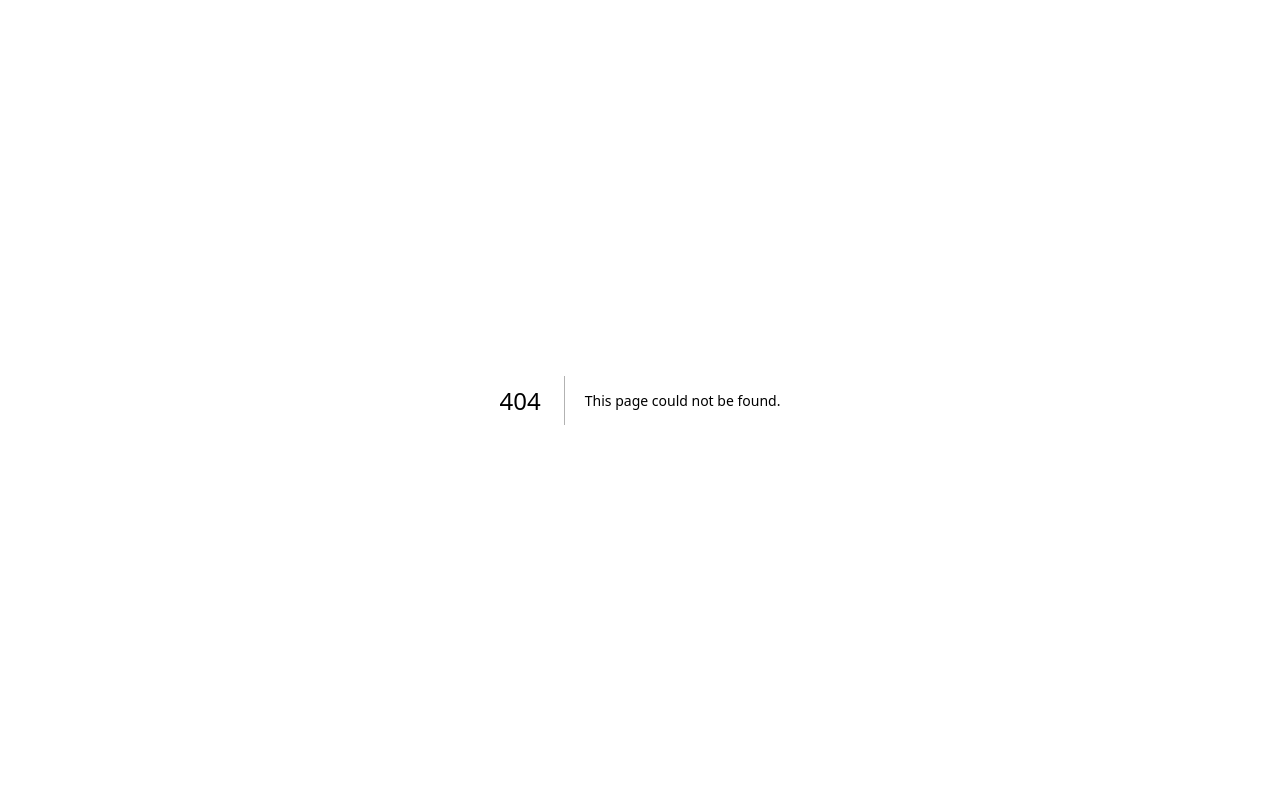
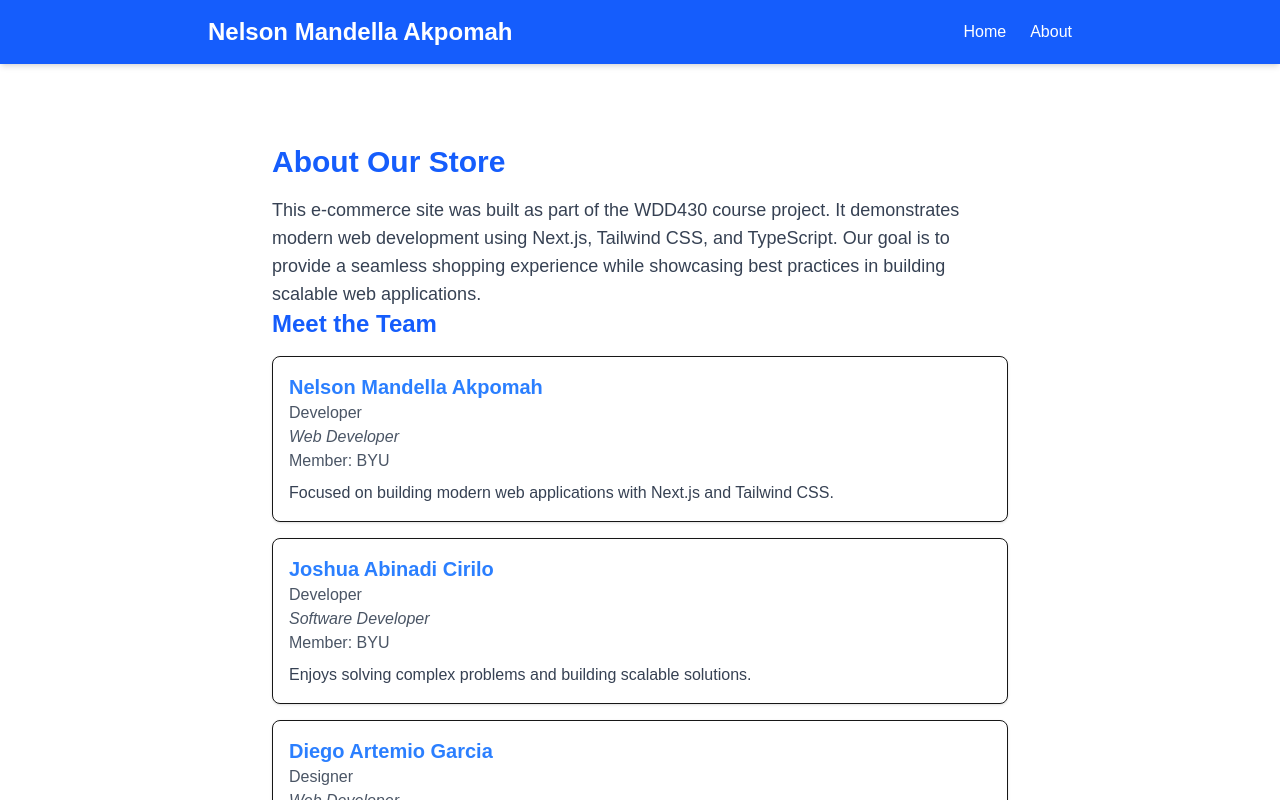
Before and after one commit to mandellasly1/wdd430-portfolio, a Next.js app: page /about in a window 1280 px wide. Before the commit this address had no page. Shown: the top 800 px of the page. Built offline with nearby package versions, Linux system fonts and the light colour scheme.

Commit message:
My First Next.js Application

```diff
--- /dev/null
+++ b/app/about/page.tsx
@@ -0,0 +1,40 @@
+import TeamMember from '../../components/TeamMember'
+
+export default function About() {
+  return (
+    <section className="max-w-3xl mx-auto px-4 py-12">
+      <h2 className="text-3xl font-bold mb-4 text-blue-600">About Our Store</h2>
+      <p className="text-lg text-gray-700">
+        This e‑commerce site was built as part of the WDD430 course project.
+        It demonstrates modern web development using Next.js, Tailwind CSS, and TypeScript.
+        Our goal is to provide a seamless shopping experience while showcasing best practices
+        in building scalable web applications.
+      </p>
+
+      <h3 className="text-2xl font-semibold mb-4 text-blue-600">Meet the Team</h3>
+      <div className="space-y-4">
+        <TeamMember
+          name="Nelson Mandella Akpomah"
+          role="Developer"
+          specialty="Web Developer"
+          member="BYU"
+          bio="Focused on building modern web applications with Next.js and Tailwind CSS."
+        />
+        <TeamMember
+          name="Joshua Abinadi Cirilo"
+          role="Developer"
+          specialty="Software Developer"
+          member="BYU"
+          bio="Enjoys solving complex problems and building scalable solutions."
+        />
+        <TeamMember
+          name="Diego Artemio Garcia"
+          role="Designer"
+          specialty="Web Developer"
+          member="BYU"
+          bio="Passionate about creating clean, user‑friendly interfaces and experiences."
+        />
+      </div>
+    </section>
+  )
+}
--- /dev/null
+++ b/app/api/hello/route.tsx
@@ -0,0 +1,25 @@
+export async function GET() {
+  return Response.json({
+    message: "Welcome to our store! Check out our products below.",
+    products: [
+      {
+        id: 1,
+        title: 'Wireless Headphones',
+        price: 99.99,
+        description: 'High‑quality sound with noise cancellation.'
+      },
+      {
+        id: 2,
+        title: 'Smart Watch',
+        price: 149.99,
+        description: 'Track your fitness and stay connected.'
+      },
+      {
+        id: 3,
+        title: 'Gaming Laptop',
+        price: 1299.99,
+        description: 'Powerful performance for gaming and productivity.'
+      }
+    ]
+  })
+}
--- a/app/layout.tsx
+++ b/app/layout.tsx
@@ -1,29 +1,23 @@
-import type { Metadata } from "next";
-import { Geist, Geist_Mono } from "next/font/google";
-import "./globals.css";
-
-const geistSans = Geist({
-  variable: "--font-geist-sans",
-  subsets: ["latin"],
-});
-
-const geistMono = Geist_Mono({
-  variable: "--font-geist-mono",
-  subsets: ["latin"],
-});
+import './globals.css'
+import type { Metadata } from 'next'
+import Header from '../components/Header'
+import Footer from '../components/Footer'
 
 export const metadata: Metadata = {
-  title: "Create Next App",
-  description: "Generated by create next app",
-};
+  title: 'WDD430 E-Commerce',
+  description: 'E-Commerce Site For WDD430 Students',
+}
 
-export default function RootLayout({ children }: LayoutProps<"/">) {
+export default function RootLayout({ children }: { children: React.ReactNode }) {
   return (
-    <html
-      lang="en"
-      className={`${geistSans.variable} ${geistMono.variable} h-full antialiased`}
-    >
-      <body className="min-h-full flex flex-col">{children}</body>
+    <html lang="en">
+      <body className="min-h-screen flex flex-col bg-gray-50">
+        <Header />
+        <main className="flex-grow container mx-auto px-4 py-8">
+          {children}
+        </main>
+        <Footer />
+      </body>
     </html>
-  );
+  )
 }
--- a/app/page.tsx
+++ b/app/page.tsx
@@ -1,69 +1,33 @@
-import Image from "next/image";
+import ProjectList from '../components/ProjectList'
+
+const products = [
+  {
+    title: 'Wireless Headphones',
+    description: 'High‑quality sound with noise cancellation.',
+    technologies: ['Bluetooth', 'Noise Cancelling'],
+    link: '/products/headphones'
+  },
+  {
+    title: 'Smart Watch',
+    description: 'Track your fitness and stay connected.',
+    technologies: ['Health Tracking', 'Notifications'],
+    link: '/products/smartwatch'
+  },
+  {
+    title: 'Gaming Laptop',
+    description: 'Powerful performance for gaming and productivity.',
+    technologies: ['Intel i7', 'RTX Graphics'],
+    link: '/products/laptop'
+  }
+]
 
 export default function Home() {
   return (
-    <div className="flex flex-col flex-1 items-center justify-center bg-zinc-50 font-sans dark:bg-black">
-      <main className="flex flex-1 w-full max-w-3xl flex-col items-center justify-between py-32 px-16 bg-white dark:bg-black sm:items-start">
-        <Image
-          className="dark:invert h-5 w-[100px]"
-          src="/next.svg"
-          alt="Next.js logo"
-          width={100}
-          height={20}
-          priority
-        />
-        <div className="flex flex-col items-center gap-6 text-center sm:items-start sm:text-left">
-          <h1 className="max-w-xs text-3xl font-semibold leading-10 tracking-tight text-black dark:text-zinc-50">
-            To get started, edit the{" "}
-            <code className="rounded bg-black/[.06] px-1.5 py-0.5 font-mono text-[0.9em] dark:bg-white/[.08]">
-              page.tsx
-            </code>{" "}
-            file.
-          </h1>
-          <p className="max-w-md text-lg leading-8 text-zinc-600 dark:text-zinc-400">
-            Looking for a starting point or more instructions? Head over to{" "}
-            <a
-              href="https://vercel.com/templates?framework=next.js&utm_source=create-next-app&utm_medium=appdir-template-tw&utm_campaign=create-next-app"
-              className="font-medium text-zinc-950 dark:text-zinc-50"
-            >
-              Templates
-            </a>{" "}
-            or the{" "}
-            <a
-              href="https://nextjs.org/learn?utm_source=create-next-app&utm_medium=appdir-template-tw&utm_campaign=create-next-app"
-              className="font-medium text-zinc-950 dark:text-zinc-50"
-            >
-              Learning
-            </a>{" "}
-            center.
-          </p>
-        </div>
-        <div className="flex flex-col gap-4 text-base font-medium sm:flex-row">
-          <a
-            className="flex h-12 w-full items-center justify-center gap-2 rounded-full bg-foreground px-5 text-background transition-colors hover:bg-[#383838] dark:hover:bg-[#ccc] md:w-[158px]"
-            href="https://vercel.com/new?utm_source=create-next-app&utm_medium=appdir-template-tw&utm_campaign=create-next-app"
-            target="_blank"
-            rel="noopener noreferrer"
-          >
-            <Image
-              className="dark:invert h-[14px] w-4"
-              src="/vercel.svg"
-              alt="Vercel logomark"
-              width={16}
-              height={14}
-            />
-            Deploy Now
-          </a>
-          <a
-            className="flex h-12 w-full items-center justify-center rounded-full border border-solid border-black/[.08] px-5 transition-colors hover:border-transparent hover:bg-black/[.04] dark:border-white/[.145] dark:hover:bg-[#1a1a1a] md:w-[158px]"
-            href="https://nextjs.org/docs?utm_source=create-next-app&utm_medium=appdir-template-tw&utm_campaign=create-next-app"
-            target="_blank"
-            rel="noopener noreferrer"
-          >
-            Documentation
-          </a>
-        </div>
-      </main>
-    </div>
-  );
+    <section>
+      <h2 className="text-3xl font-bold mb-6 text-blue-600">
+        Featured Products
+      </h2>
+      <ProjectList projects={products} />
+    </section>
+  )
 }
--- /dev/null
+++ b/components/Footer.tsx
@@ -0,0 +1,9 @@
+export default function Footer() {
+  return (
+    <footer className="bg-blue-600 text-white py-4 mt-12">
+      <div className="container mx-auto text-center">
+        <p>Copyright &copy; {new Date().getFullYear()} 🌸 Nelson Mandella Akpomah 🌸 All rights reserved</p>
+      </div>
+    </footer>
+  );
+}
--- /dev/null
+++ b/components/Header.tsx
@@ -0,0 +1,22 @@
+import Link from 'next/link';
+
+export default function Header() {
+  return (
+    <header className="bg-blue-600 text-white py-4 shadow-md">
+      <div className="max-w-4xl mx-auto px-4 flex justify-between items-center">
+        {/* Left side: Title */}
+        <div id="header-title" className="text-2xl font-bold">
+          Nelson Mandella Akpomah
+        </div>
+
+        {/* Right side: Navigation */}
+        <nav>
+          <ul className="flex gap-6 justify-end">
+            <li><Link href="/">Home</Link></li>
+            <li><Link href="/about">About</Link></li>
+          </ul>
+        </nav>
+      </div>
+    </header>
+  );
+}
--- /dev/null
+++ b/components/ProjectCard.tsx
@@ -0,0 +1,31 @@
+// components/ProjectCard.tsx
+interface ProjectCardProps {
+  title: string
+  description: string
+  technologies: string[]
+  link?: string
+}
+
+export default function ProjectCard({ title, description, technologies, link }: ProjectCardProps) {
+  return (
+    <div className="border rounded-lg p-4 shadow-sm bg-white">
+      <h3 className="text-xl font-bold mb-2 text-blue-500">{title}</h3>
+      <p className="text-gray-700">{description}</p>
+      <ul className="mt-2 text-sm text-gray-600 list-disc list-inside">
+        {technologies.map((tech) => (
+          <li key={tech}>{tech}</li>
+        ))}
+      </ul>
+      {link && (
+        <a
+          href={link}
+          target="_blank"
+          rel="noopener noreferrer"
+          className="mt-3 inline-block text-blue-600 hover:text-blue-800 font-medium"
+        >
+          View Project
+        </a>
+      )}
+    </div>
+  )
+}
--- /dev/null
+++ b/components/ProjectList.tsx
@@ -0,0 +1,22 @@
+import ProjectCard from './ProjectCard';
+
+interface Project {
+  title: string;
+  description: string;
+  technologies: string[];
+  link?: string;
+}
+
+interface ProjectListProps {
+  projects: Project[];
+}
+
+export default function ProjectList({ projects }: ProjectListProps) {
+  return (
+    <section className="grid gap-4 md:grid-cols-2">
+      {projects.map((project) => (
+        <ProjectCard key={project.title} {...project} />
+      ))}
+    </section>
+  );
+}
--- /dev/null
+++ b/components/TeamMember.tsx
@@ -0,0 +1,20 @@
+// components/TeamMember.tsx
+interface TeamMemberProps {
+  name: string
+  role: string
+  bio: string
+  specialty?: string   // optional
+  member?: string      // optional
+}
+
+export default function TeamMember({ name, role, bio, specialty, member }: TeamMemberProps) {
+  return (
+    <div className="border rounded-lg p-4 shadow-sm bg-white">
+      <h3 className="text-xl font-semibold text-blue-500">{name}</h3>
+      <p className="text-gray-600">{role}</p>
+      {specialty && <p className="text-gray-600 italic">{specialty}</p>}
+      {member && <p className="text-gray-600 font-medium">Member: {member}</p>}
+      <p className="mt-2 text-gray-700">{bio}</p>
+    </div>
+  )
+}
```
